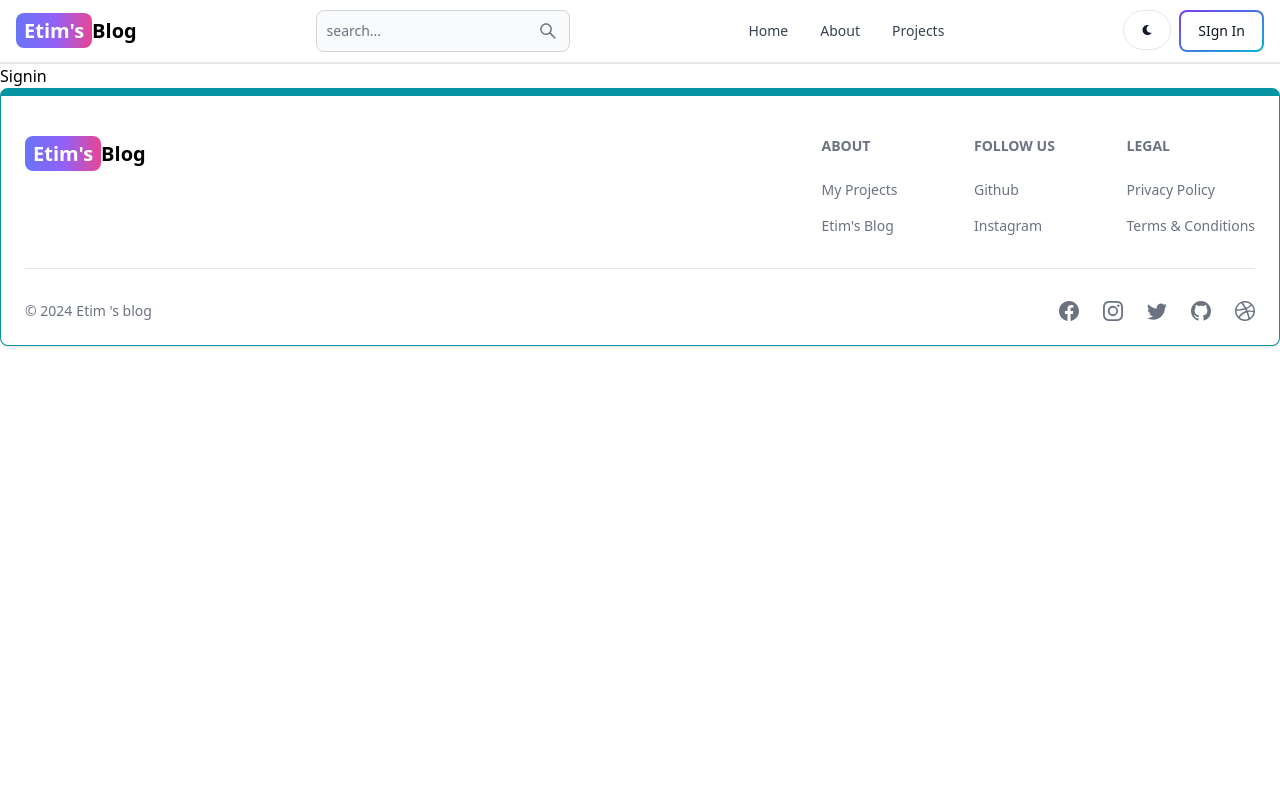
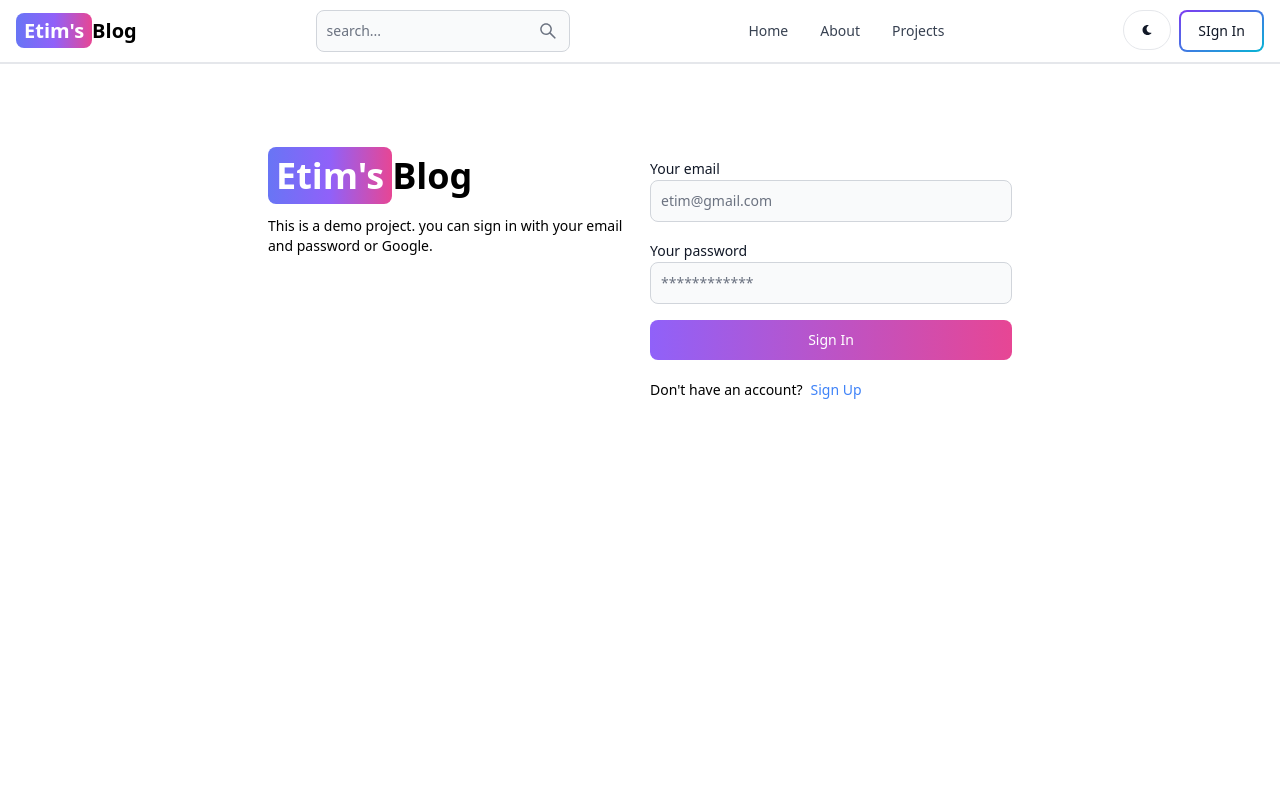
Before and after one commit to Dav407/germ, a React (Vite) app in the folder client/: page /signin in a window 1280 px wide. Shown: the top 800 px of the page. Built offline with nearby package versions, Linux system fonts and the light colour scheme.

Commit message:
complete signin page functionalities

```diff
--- a/client/src/pages/Signin.jsx
+++ b/client/src/pages/Signin.jsx
@@ -1,7 +1,91 @@
-import React from 'react'
+import { Alert, Button, Label, Spinner, TextInput } from 'flowbite-react'
+import React, { useState } from 'react'
+import { Link, useNavigate } from 'react-router-dom'
 
 export default function Signin() {
+  const [formData, setFormData] = useState({});
+  const [error, setError] = useState(null);
+  const [loading, setLoading] = useState(false);
+  const navigate = useNavigate();
+  const handleChange = (e) => {
+    setFormData({...formData , [e.target.id]:e.target.value.trim()});
+  }
+  const handleSubmit = async (e) =>{
+    e.preventDefault()
+    if (!formData.email || !formData.password){
+      return setError( "Please fill out all fields")
+    }
+    try {
+      setLoading(true);
+      setError(null);
+      const res = await fetch('/api/auth/signin',{
+        method: 'POST',
+        headers: {'Content-Type': 'application/json'},
+        body: JSON.stringify(formData)
+      });
+      const data = await res.json();
+      if (data.success === false) {
+        return setError(data.message)
+      }
+      setLoading(false);
+      if (res.ok) {
+        navigate('/');
+      }
+    } catch (error) {
+       setError(error.message);
+       setLoading(false);
+    }
+  }
   return (
-    <div>Signin</div>
+    <div className='min-h-screen mt-20'>
+      <div className="flex p-3 max-w-3xl mx-auto gap-5 flex-col md:flex-row ">
+        {/* left */}
+        <div className='flex-1'>
+        <Link to='/' className='font-bold dark:text-white text-4xl'>
+            <span className='px-2 py-1 bg-gradient-to-r from-indigo-500 via-purple-500 to-pink-500 rounded-lg text-white'>Etim's</span>
+            Blog
+        </Link>
+        <p className='text-sm mt-5'>
+          This is a demo project. you can sign in with your email and password
+           or Google.
+        </p>
+        </div>
+        {/* right */}
+        <div className='flex-1'>
+          <form className='flex flex-col gap-4' onSubmit={handleSubmit}>
+            <div>
+              <Label  value='Your email'/>
+              <TextInput type= 'email' placeholder='etim@gmail.com' id='email' onChange={handleChange}
+              />
+            </div>
+            <div>
+              <Label  value='Your password'/>
+              <TextInput type= 'password' placeholder='************' id='password' onChange={handleChange}
+              />
+            </div>
+            <Button gradientDuoTone='purpleToPink' type='submit' disabled={loading}>
+            {loading ? (
+                <>
+                  <Spinner size='sm' />
+                  <span className='pl-3'>Loading...</span>
+                </>
+              ) : (
+                'Sign In'
+              )}
+            </Button>
+          </form>
+          <div className="flex gap-2 text-sm mt-5">
+            <span>Don't have an account?</span>
+            <Link to='/signup' className='text-blue-500'>
+              Sign Up
+            </Link>
+          </div>
+          {error &&
+          <Alert className='mt-5' color='failure'>
+            {error}
+          </Alert>}
+        </div>
+      </div>
+    </div>
   )
 }
```
